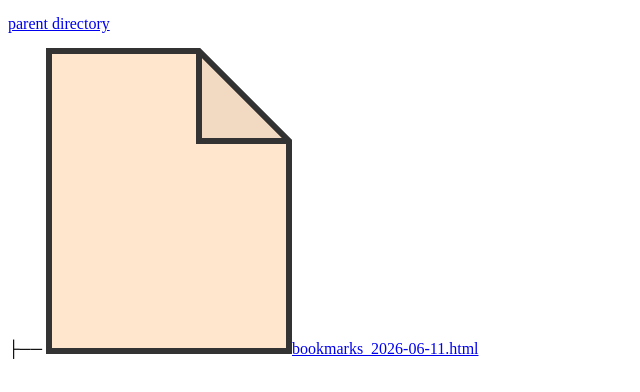
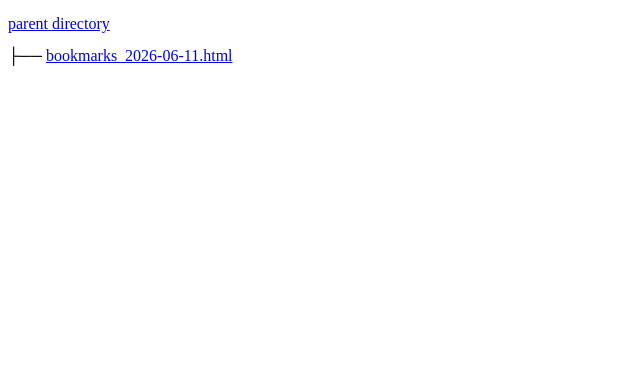
Before and after one commit to nagaissue/nw-circle, a plain HTML site: page notes/index.html in a window 1280 px wide. Shown: the whole page, without its empty margins (0-640 px from the left). Drawn offline with Linux system fonts and the light colour scheme.

Commit message:
update ./notes/index.html

```diff
--- a/notes/index.html
+++ b/notes/index.html
@@ -5,6 +5,6 @@
     </head>
     <body>
         <p style="line-height: 1.0;"><a href="../index.html">parent directory</a></p>
-        <p style="line-height: 1.0;">├── <a href="./bookmarks_2026-06-11.html"><img src="../pictures/github_folder_icon.png" alt="[DIR]">bookmarks_2026-06-11.html</a></p>
+        <p style="line-height: 1.0;">├── <a href="./bookmarks_2026-06-11.html">bookmarks_2026-06-11.html</a></p>
     </body>
 </html>
```
Also changed, not shown: pictures/github_folder_icon.png (deleted).
